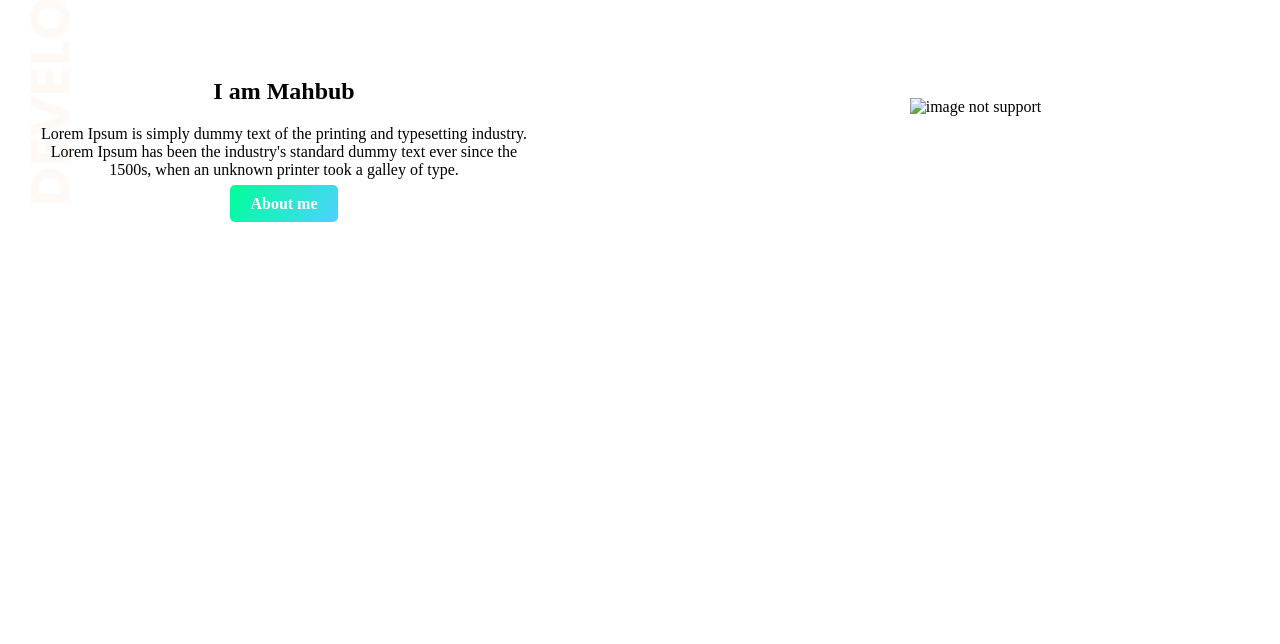
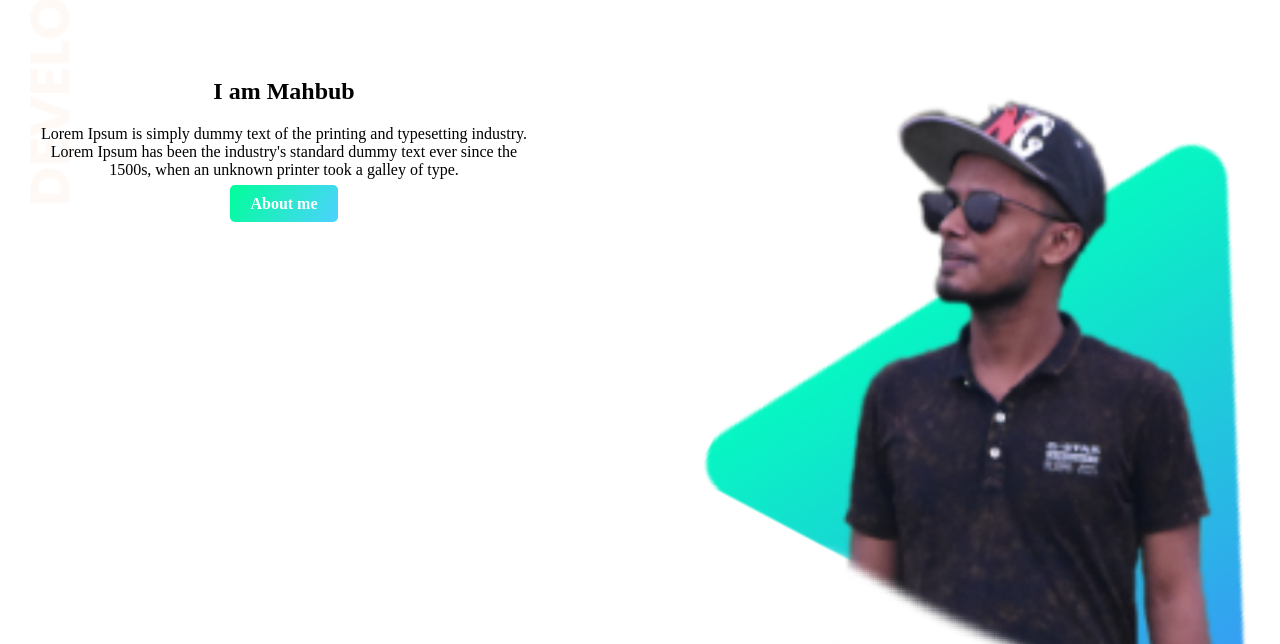
Before and after one commit to mahbubpatwary/1st-assignment, a plain HTML site: page index.html in a window 1280 px wide. Shown: the part 156-800 px from the top of the page. Drawn offline with Linux system fonts and the light colour scheme; files whose address does not match are found by name.

Commit message:
Update index.html

```diff
--- a/index.html
+++ b/index.html
@@ -123,7 +123,7 @@
 		</div>
 		<div class="half_wide right">
 
-			<img class="image upimage" alt="image not support" src="image/Image1.png">
+			<img class="image upimage" alt="image not support" src="Image1.png" >
 
 		</div>
 	 </section>
```
